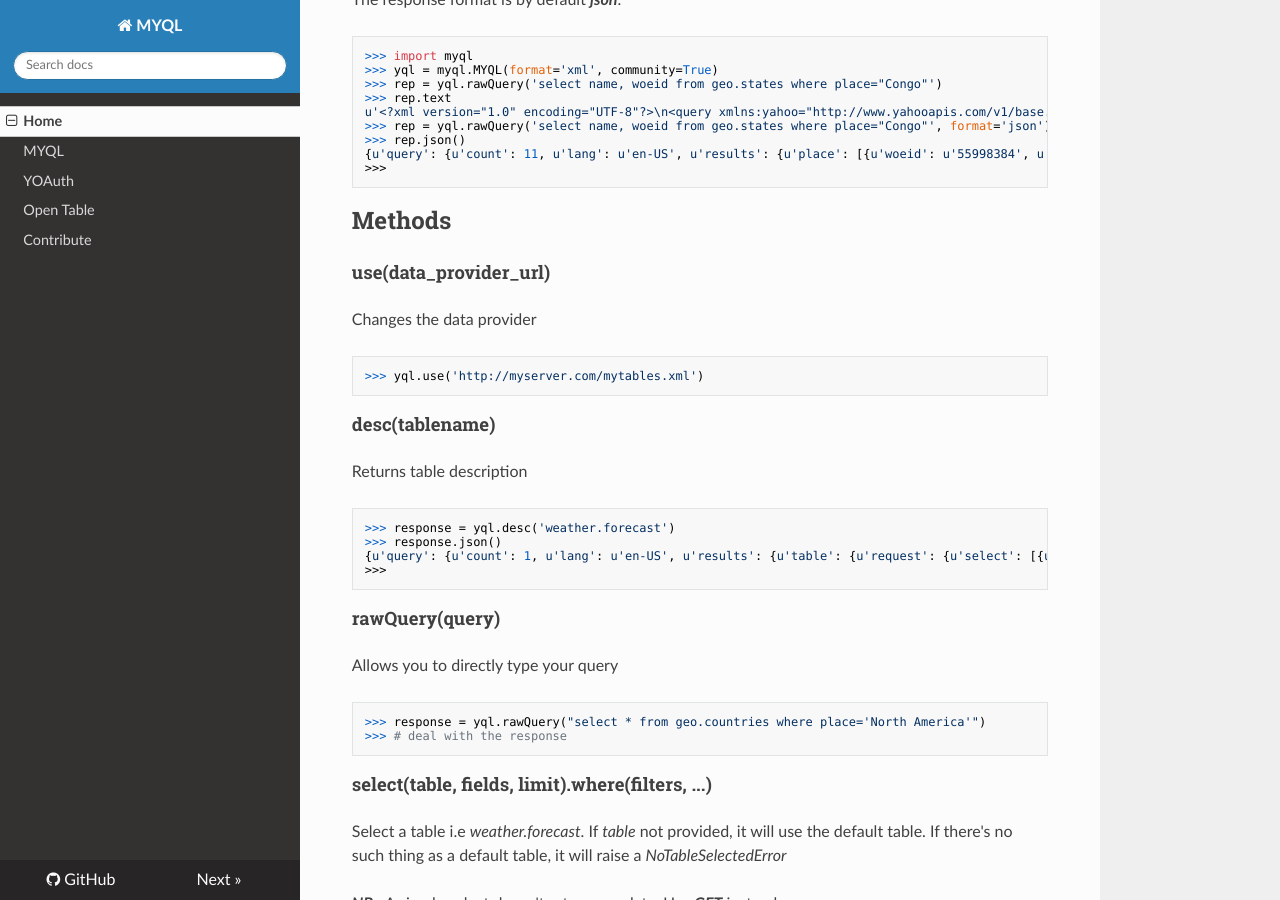
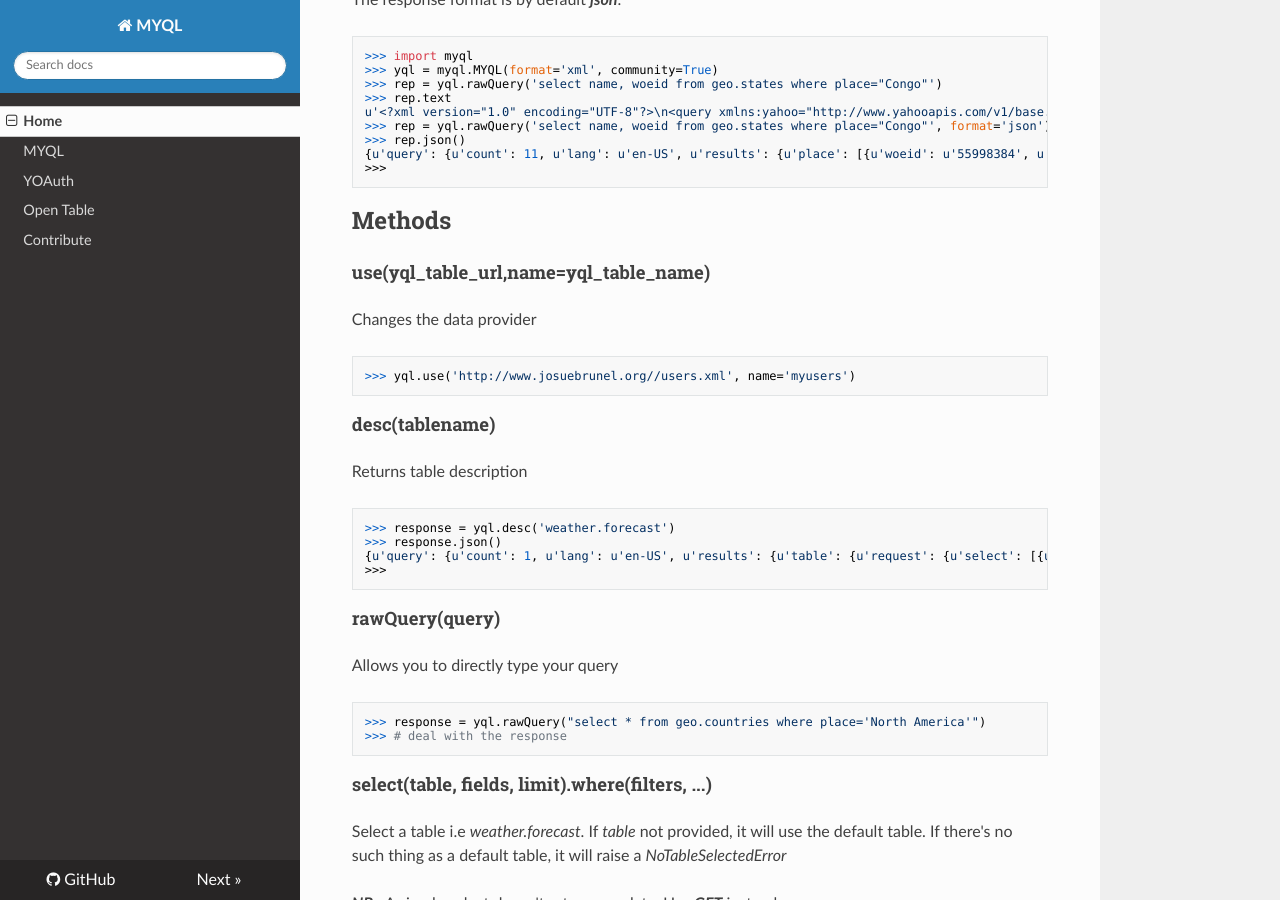
Before and after one commit to josuebrunel/myql, an MkDocs documentation site: the page built from docs/index.md, in a window 1280 px wide and 900 px high, scrolled down 1243 px. Built offline with MkDocs 1.6.1, drawn with Linux system fonts in a browser that asks for light colours; nearby versions of some CDN libraries; old or Windows-style settings are respelled for this version of MkDocs.

Commit message:
#1 : updating use method documentation

````diff
--- a/docs/index.md
+++ b/docs/index.md
@@ -77,11 +77,11 @@ u'<?xml version="1.0" encoding="UTF-8"?>\n<query xmlns:yahoo="http://www.yahooap
 Methods
 -------
 
-####use(data_provider_url)
+####use(yql_table_url,name=yql_table_name)
 Changes the data provider
 
 ```python
->>> yql.use('http://myserver.com/mytables.xml')
+>>> yql.use('http://www.josuebrunel.org//users.xml', name='myusers')
 ```
 
 ####desc(tablename)
````
Also changed, not shown: README.md (+2 -2 lines), docs/myql.md (+1 -1 lines), README.rst.
